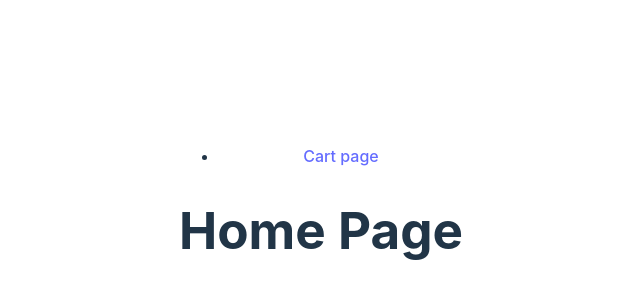
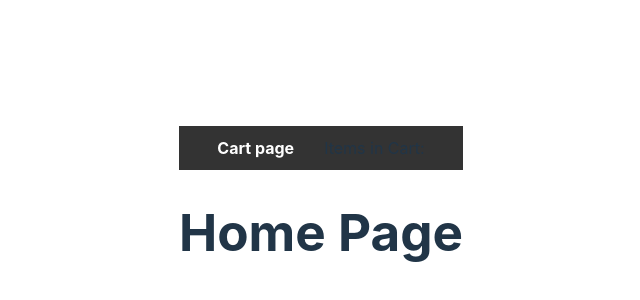
Before and after one commit to ArshPelia/OdinProject-JS, a React (Vite) app in the folder Projects/React-Course/Cart/cart-app/: page / in a window 1280 px wide. Shown: the part 190-490 px from the top of the page, without its empty margins (319-959 px from the left). Built offline with nearby package versions, Linux system fonts and the light colour scheme.

Commit message:
added styles to nav

```diff
--- a/Projects/React-Course/Cart/cart-app/src/components/Nav.jsx
+++ b/Projects/React-Course/Cart/cart-app/src/components/Nav.jsx
@@ -1,17 +1,50 @@
 import { Link } from "react-router-dom";
 
-const Nav = () => {
+const Nav = ({ itemsInCart }) => {
 
-    return(
-        <nav>
-            <ul>
-                <li>
-                <Link to="cart">Cart page</Link>
-                </li>
-            </ul>
-        </nav>
-    )
-
+  return (
+    <nav style={navStyle}>
+      <ul style={ulStyle}>
+        <li style={liStyle}>
+          <Link to="cart" style={linkStyle}>Cart page</Link>
+        </li>
+        <li style={liStyle}>
+          Items in Cart: {itemsInCart}
+        </li>
+      </ul>
+    </nav>
+  );
 }
 
+// Define your CSS styles as JavaScript objects
+const navStyle = {
+  backgroundColor: "#333",
+  padding: "10px",
+};
+
+const ulStyle = {
+  listStyleType: "none",
+  margin: "0",
+  padding: "0",
+  display: "flex",
+  justifyContent: "center",
+};
+
+const liStyle = {
+  margin: "0 15px",
+};
+
+const linkStyle = {
+  textDecoration: "none",
+  color: "white",
+  fontWeight: "bold",
+  fontSize: "16px",
+  transition: "color 0.3s ease",
+};
+
+const hoverLinkStyle = {
+  ...linkStyle,
+  color: "#ff9900",
+};
+
 export default Nav;
```
